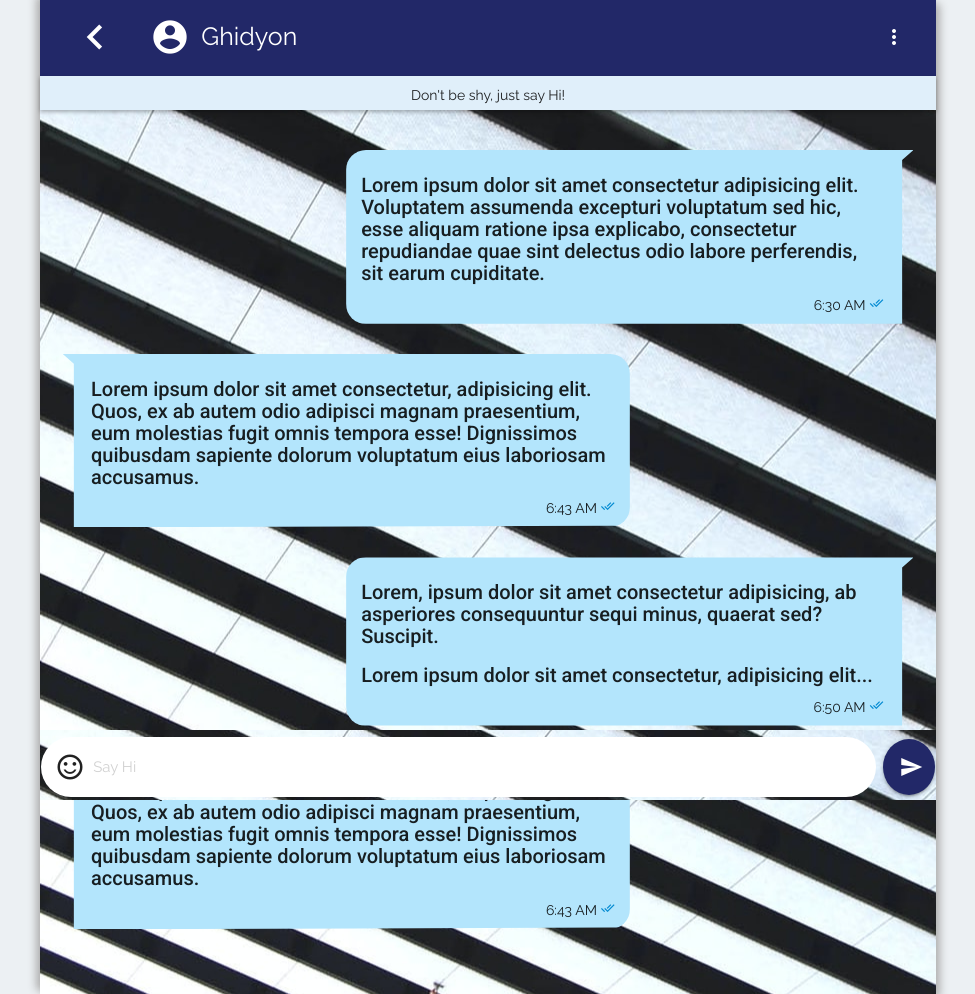
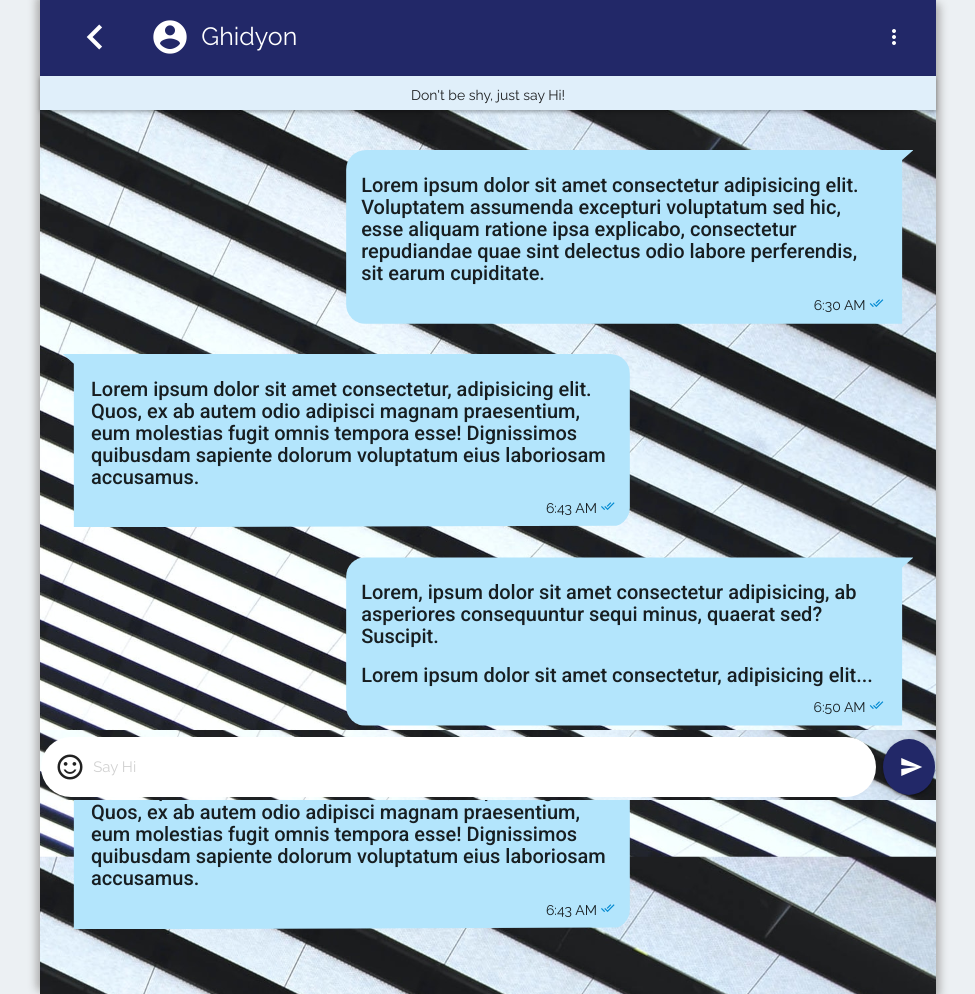
Before and after one commit to Ghidyon/sayhi-app, a PHP site: page /chat.html in a window 1280 px wide. Shown: the whole page, without its empty margins (152-1127 px from the left). Run offline with PHP 8.4, Linux system fonts and the light colour scheme.

Commit message:
aligned image

```diff
--- a/css/style.css
+++ b/css/style.css
@@ -315,23 +315,25 @@ h6 {
     display: flex;
     flex-direction: column;
     justify-content: flex-end;
+    /* align-items: flex-start; */
+    /* background: black; */
     min-height: 100vh;
     background-image: url("../images/chat-bg.jpg");
     background-repeat: no-repeat;
     background-attachment: fixed;
     background-position: center;
-    background-size: center;
+    background-size: cover;
 }
 
 .fixed-input {
     position: fixed;
     bottom: 0;
     width: 100%;
-    background-image: url("../images/chat-bg.jpg");
+    background-image: url(../images/chat-bg.jpg);
     background-repeat: no-repeat;
     background-attachment: fixed;
     background-position: center;
-    background-size: center;
+    background-size: cover;
 }
 
 .input-group {
```
